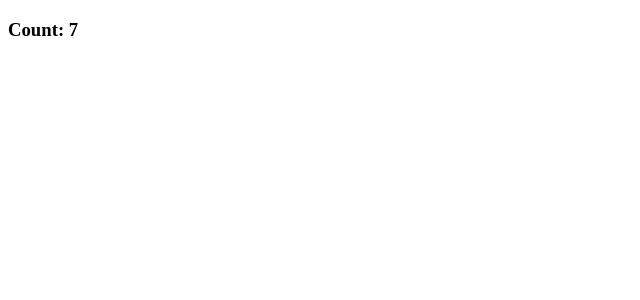
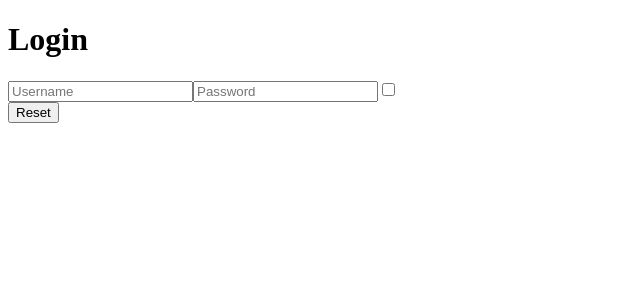
Before and after one commit to Vincenzo-Pallante-Dev/exercises-lessons-React, a React (Create React App) app in the folder my-project/: page / in a window 1280 px wide. Shown: the top 300 px of the page, without its empty margins (0-640 px from the left). Built offline with nearby package versions, Linux system fonts and the light colour scheme.

Commit message:
feat: forms

```diff
--- a/my-project/src/App.js
+++ b/my-project/src/App.js
@@ -1,12 +1,8 @@
 import React from "react";
-import { Counter } from "./components/Counter";
+import { Login } from "./components/Login";
 
 export class App extends React.Component {
   render() {
-    return (
-      <div>
-        <Counter />
-      </div>
-    );
+    return <Login />;
   }
 }
--- a/my-project/src/components/Counter.js
+++ /dev/null
@@ -1,43 +0,0 @@
-import React from "react";
-
-export class Counter extends React.Component {
-  state = {
-    count: this.props.initialValue,
-  };
-
-  componentDidMount() {
-    setInterval(() => {
-      this.setState((state) => {
-        return {
-          count: state.count + this.props.incrementBy,
-        };
-      });
-    }, this.props.time);
-  }
-
-  componentDidUpdate(prevState) {
-    if (prevState.count < 10) {
-      return {
-        count: this.state.count + this.props.incrementBy,
-      };
-    } else {
-      return {
-        count: this.state.count - this.state.count,
-      };
-    }
-  }
-
-  render() {
-    return (
-      <div>
-        <h3>Count: {this.state.count}</h3>
-      </div>
-    );
-  }
-}
-
-Counter.defaultProps = {
-  time: 1000,
-  initialValue: 0,
-  incrementBy: 1,
-};
--- /dev/null
+++ b/my-project/src/components/Login.js
@@ -0,0 +1,58 @@
+import React from "react";
+
+export class Login extends React.Component {
+  state = {
+    username: "",
+    password: "",
+    remember: false,
+  };
+
+  handleInputChange = (event) => {
+    const name = event.target.name;
+    const value = event.target.value;
+    const checked = event.target.checked;
+    const type = event.target.type;
+
+    this.setState({
+      [name]: type === "checkbox" ? checked : value,
+    });
+  };
+
+  handleResetState = () => {
+    this.setState({
+      username: "",
+      password: "",
+      remember: false,
+    });
+  };
+
+  render() {
+    return (
+      <div>
+        <h1>Login</h1>
+        <input
+          name="username"
+          placeholder="Username"
+          value={this.state.username}
+          onChange={this.handleInputChange}
+        />
+        <input
+          name="password"
+          type="password"
+          placeholder="Password"
+          value={this.state.password}
+          onChange={this.handleInputChange}
+        />
+        <input
+          name="remember"
+          type="checkbox"
+          checked={this.state.remember}
+          onChange={this.handleInputChange}
+        />
+        <div>
+          <button onClick={this.handleResetState}>Reset</button>
+        </div>
+      </div>
+    );
+  }
+}
```
Also changed, not shown: my-project/Component Lifecycle 03.txt (deleted), my-project/Forms 02.txt (added).
